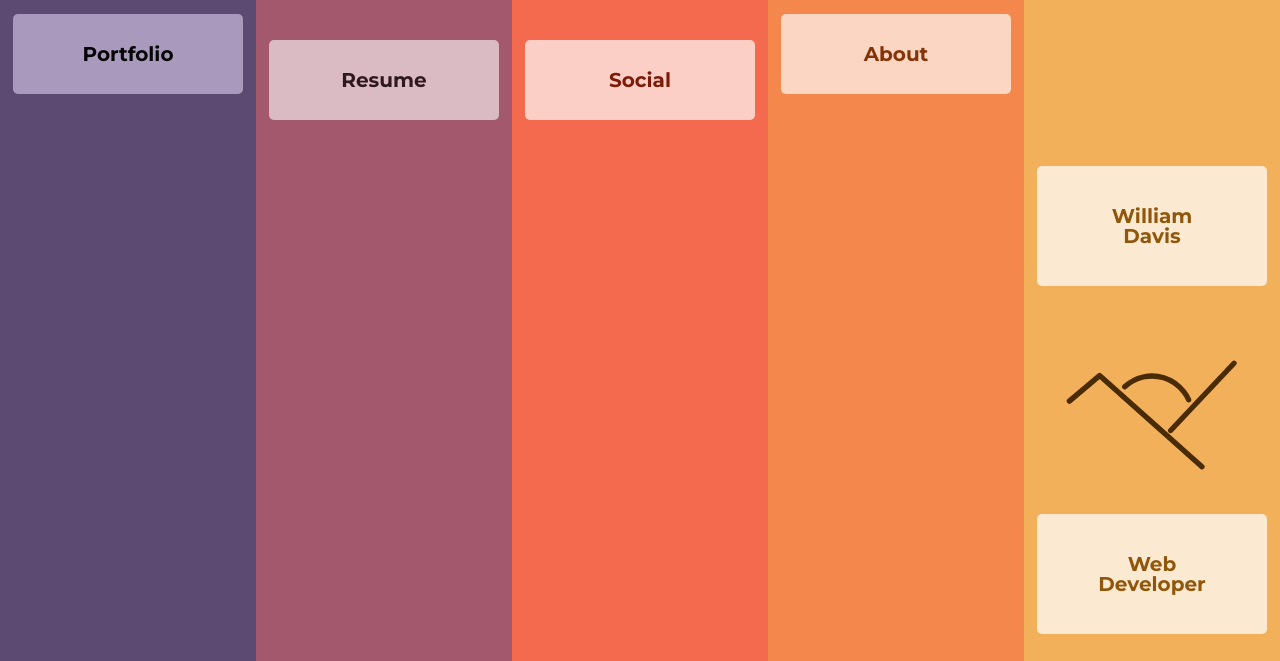
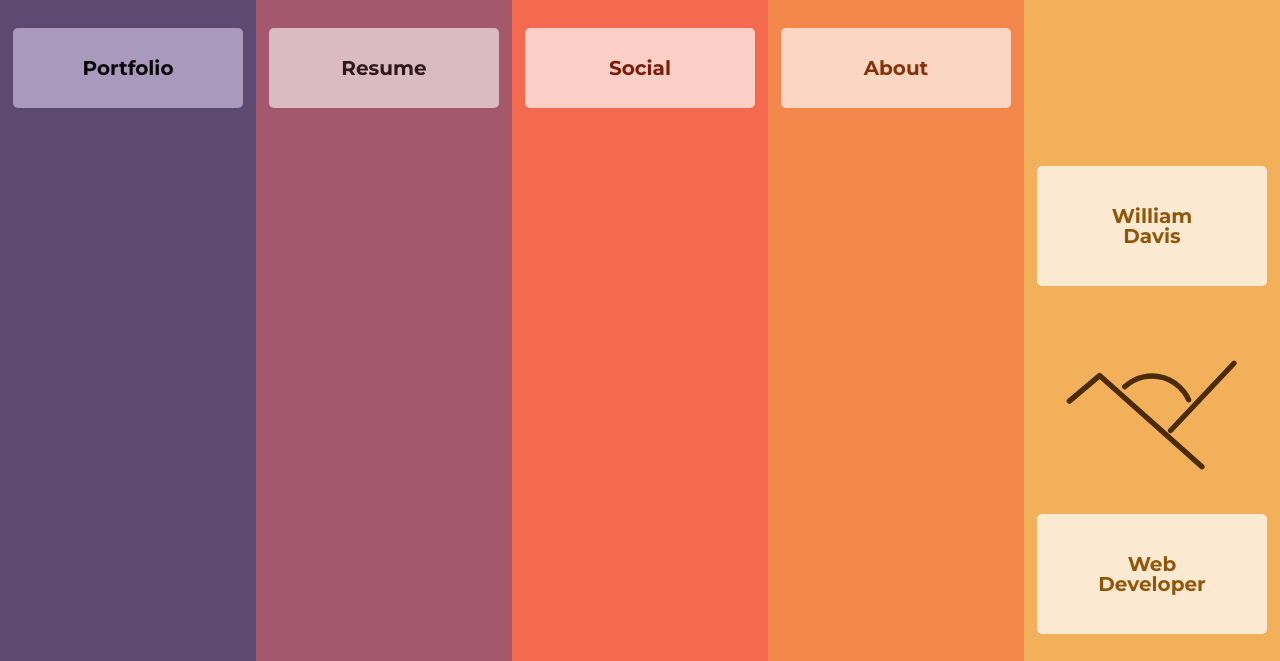
Before and after one commit to dayvista/portfolio-website, a React app: page /projects in a window 1280 px wide. Shown: the top 661 px of the page. Built offline with nearby package versions, Linux system fonts and the light colour scheme.

Commit message:
Completed styling revisions.

```diff
--- a/src/components/Sections/About.js
+++ b/src/components/Sections/About.js
@@ -41,14 +41,16 @@ const About = ({ index, mVP, tVP, changeIndex, sectionData }) => {
         : "90%",
     height:
       index === `${sectionData.name}`
-        ? "97.5%"
+        ? "91.71%"
         : (index !== `${sectionData.name}`) & (index !== null)
         ? "7.5%"
         : "10%",
+    marginTop: index === null ? "3.5vh" : "1.75vh",
     from: {
       cursor: "pointer",
       width: "90%",
       height: "10%",
+      marginTop: "3.5vh",
     },
   });
 
--- a/src/components/Sections/Projects.js
+++ b/src/components/Sections/Projects.js
@@ -45,10 +45,12 @@ const Projects = ({ index, mVP, tVP, changeIndex, sectionData }) => {
         : (index !== `${sectionData.name}`) & (index !== null)
         ? "7.5%"
         : "10%",
+    marginTop: index === null ? "3.5vh" : "1.75vh",
     from: {
       cursor: "pointer",
       width: "90%",
       height: "10%",
+      marginTop: "3.5vh",
     },
   });
 
--- a/src/components/Sections/Resume.js
+++ b/src/components/Sections/Resume.js
@@ -43,16 +43,16 @@ const Resume = ({ index, mVP, tVP, changeIndex, sectionData }) => {
         : "90%",
     height:
       index === `${sectionData.name}`
-        ? "97.5%"
+        ? "91.71%"
         : (index !== `${sectionData.name}`) & (index !== null)
         ? "7.5%"
         : "10%",
-    marginTop: index === null ? "5vh" : "1.75vh",
+    marginTop: index === null ? "3.5vh" : "1.75vh",
     from: {
       cursor: "pointer",
       width: "90%",
       height: "10%",
-      marginTop: index === null ? "5vh" : "1.75vh",
+      marginTop: "3.5vh",
     },
   });
 
--- a/src/components/Sections/Social.js
+++ b/src/components/Sections/Social.js
@@ -45,12 +45,12 @@ const Social = ({ index, mVP, tVP, changeIndex, sectionData }) => {
         : (index !== `${sectionData.name}`) & (index !== null)
         ? "7.5%"
         : "10%",
-    marginTop: index === null ? "5vh" : "1.75vh",
+    marginTop: index === null ? "3.5vh" : "1.75vh",
     from: {
       cursor: "pointer",
       width: "90%",
       height: "10%",
-      marginTop: index === null ? "5vh" : "1.75vh",
+      marginTop: "3.5vh",
     },
   });
 
```
Also changed, not shown: src/styles/less/Sections/Projects.less (+2 -10 lines), src/styles/css/Sections/Projects.css, src/styles/css/Sections/ProjectsToggle/DesktopTemplate.css (added), src/styles/css/Sections/ProjectsToggle/MobileTemplate.css (added).
